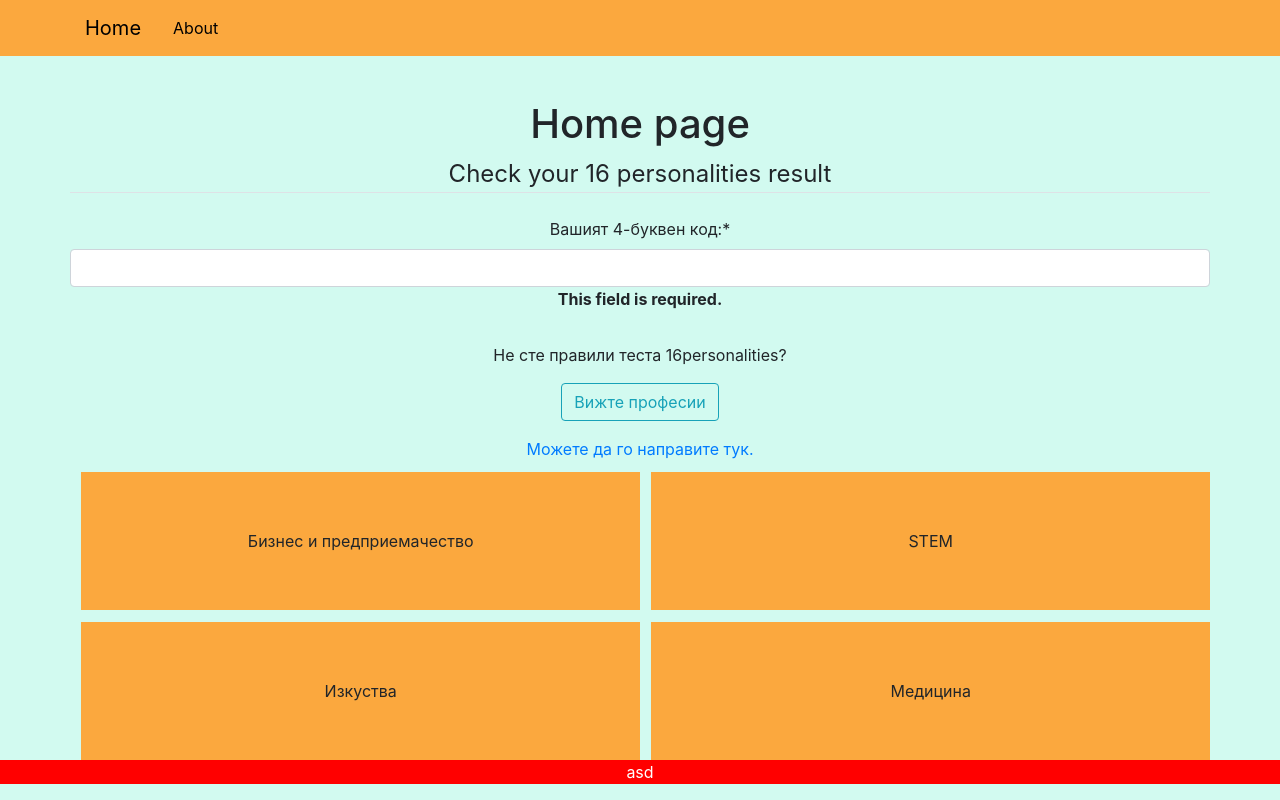
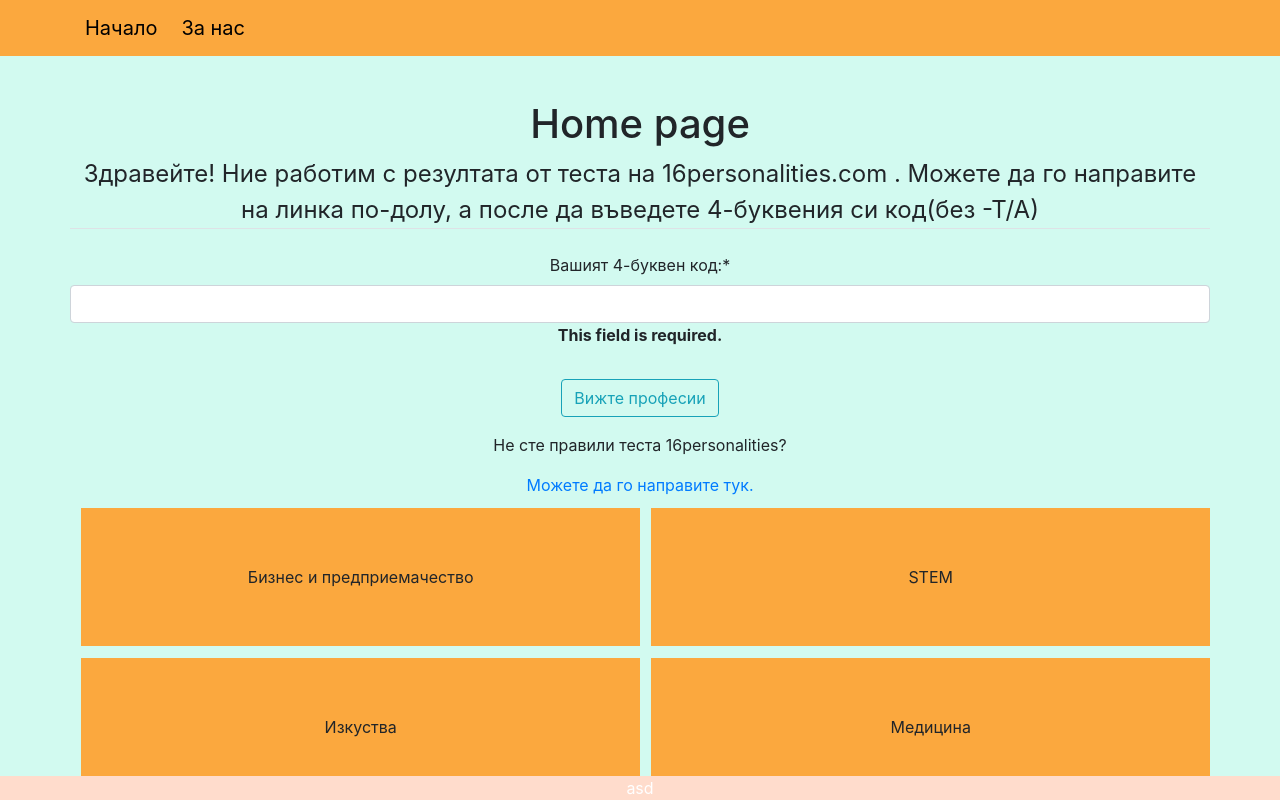
Before and after one commit to strashno-georgiev/MyFuture, a Django app: page / in a window 1280 px wide. Run offline with Django 3.2, Linux system fonts and the light colour scheme; some libraries are stand-ins or nearby versions.

Commit message:
actual previous commit with file changes

```diff
--- a/Carriers/templates/Carriers/base.html
+++ b/Carriers/templates/Carriers/base.html
@@ -48,9 +48,10 @@
         left: 0;
         bottom: 0;
         width: 100%;
-        background-color: red;
+        background-color: #ffdccc;
         color: white;
         text-align: center;
+        position: fixed;
       }
 
     </style>
@@ -64,13 +65,13 @@
     <header class="site-header">
       <nav class="navbar navbar-expand-md bg-orange fixed-top">
         <div class="container">
-          <a class="navbar-brand mr-4 nav-item" href="{% url 'pages-home' %}">Home</a>
+          <a class="navbar-brand mr-4 nav-item" href="{% url 'pages-home' %}">Начало</a>
           <button class="navbar-toggler" type="button" data-toggle="collapse" data-target="#navbarToggle" aria-controls="navbarToggle" aria-expanded="false" aria-label="Toggle navigation">
           <span class="navbar-toggler-icon"></span>
           </button>
           <div class="collapse navbar-collapse" id="navbarToggle">
             <div class="navbar-nav mr-auto">
-              <a class="nav-item nav-link" href="{% url 'pages-about' %}">About</a>
+              <a class="navbar-brand mr-4 nav-item" href="{% url 'pages-about' %}">За нас</a>
             </div>
             <!-- Navbar Right Side -->
             <div class="navbar-nav">
--- a/Carriers/templates/Carriers/home.html
+++ b/Carriers/templates/Carriers/home.html
@@ -6,13 +6,13 @@
         <form method="POST">
             {% csrf_token %}
             <fieldset class="form-group">
-                <legend class="border-bottom mb-4">Check your 16 personalities result</legend>
+                <legend class="border-bottom mb-4">Здравейте! Ние работим с резултата от теста на 16personalities.com . Можете да го направите на линка по-долу, а после да въведете 4-буквения си код(без -Т/А)</legend>
                 {{ form|crispy }}
             </fieldset>
-            <p>Не сте правили теста 16personalities?</p>
             <div class="form-group">
               <button class="btn btn-outline-info" type="submit">Вижте професии</button>
             </div>
+            <p>Не сте правили теста 16personalities?</p>
             <a href="https://16personalities.com"> Можете да го направите тук.</a>
         </form>
 
```
